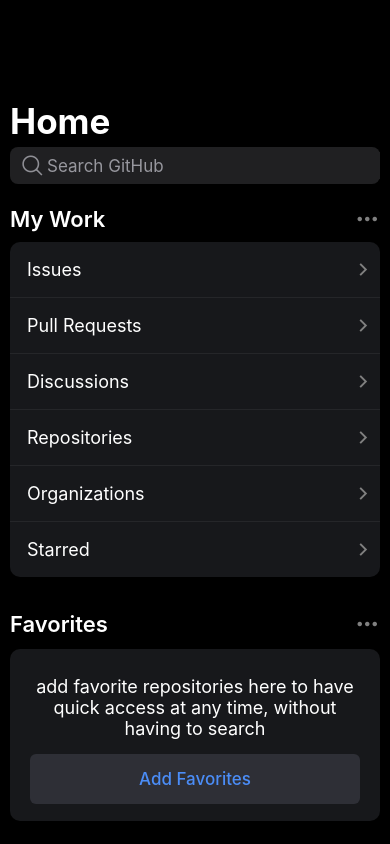
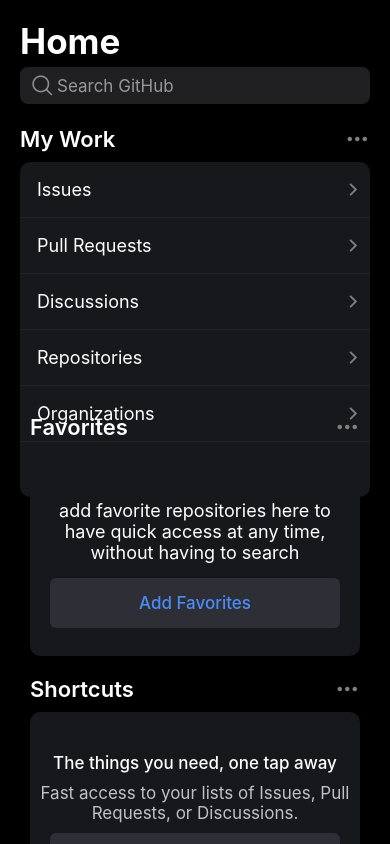
Before and after one commit to w5b/github-app-clone, a React Native app: screen / in a window 390 px wide. Built offline with nearby package versions, Linux system fonts and the light colour scheme.

Commit message:
good scaling on all devices

```diff
--- a/App.js
+++ b/App.js
@@ -23,18 +23,20 @@
   ];
   return (
     <View style={styles.container}>
-      <SafeAreaView
+      <SafeAreaView style={{ flex: 1 }}>
+        <ScrollView
           style={{
             flex: 1,
-          marginTop: 100,
+            paddingHorizontal: 20,
+            paddingVertical: 20,
           }}
         >
-        <ScrollView contentContainerStyle={{}}>
+          <View style={{ flex: 1, justifyContent: "space-between" }}>
             <View
               style={{
                 alignItems: "flex-start",
-              marginHorizontal: 10,
                 marginBottom: 22,
+                paddingRight: 0,
               }}
             >
               <Text style={[styles.header]}>Home</Text>
@@ -61,7 +63,7 @@
                     fontSize: 17,
                     fontWeight: "400",
                     color: "white",
-                  width: "90%",
+                    width: "82%",
                     height: "100%",
                   }}
                   placeholder="Search GitHub"
@@ -109,7 +111,7 @@
                 })}
               </View>
             </View>
-          <View style={[styles.favorites_container, { marginTop: 25 }]}>
+            <View style={[styles.favorites_container, { paddingTop: 25 }]}>
               <View style={styles.favorites_wrapper}>
                 <Text style={styles.header_medium}>Favorites</Text>
                 <Ionicons
@@ -119,9 +121,7 @@
                 ></Ionicons>
               </View>
               <View style={[styles.area_item, { marginTop: 2 }]}>
-              <View
-                style={{ flex: 1, justifyContent: "center", marginBottom: 10 }}
-              >
+                <View style={{ flex: 1, justifyContent: "center" }}>
                   <Text style={[styles.item, { marginTop: 20 }]}>
                     add favorite repositories here to have quick access at any
                     time, without having to search
@@ -132,7 +132,7 @@
                 </View>
               </View>
             </View>
-          <View style={styles.shortcuts_container}>
+            <View style={[styles.shortcuts_container]}>
               <View style={styles.shortcuts_wrapper}>
                 <Text style={styles.header_medium}>Shortcuts</Text>
                 <Ionicons
@@ -164,6 +164,7 @@
                 </Pressable>
               </View>
             </View>
+          </View>
         </ScrollView>
       </SafeAreaView>
     </View>
@@ -174,14 +175,12 @@
   container: {
     flex: 1,
     backgroundColor: "#000",
-    padding: 0,
-    margin: 0,
   },
 
   work_container: {
-    marginHorizontal: 10,
+    flex: 1,
     marginBottom: 20,
-    height: 360,
+    height: "40%",
   },
 
   work_wrapper: {
@@ -192,9 +191,11 @@
   },
 
   favorites_container: {
+    flex: 1,
+
     marginHorizontal: 10,
     marginBottom: 20,
-    height: 210,
+    height: "30%",
   },
 
   favorites_wrapper: {
@@ -205,9 +206,9 @@
   },
 
   shortcuts_container: {
+    flex: 1,
     marginHorizontal: 10,
     marginBottom: 20,
-    height: 210,
   },
 
   shortcuts_wrapper: {
```
Lines whose indentation alone changed are shown as unchanged.
